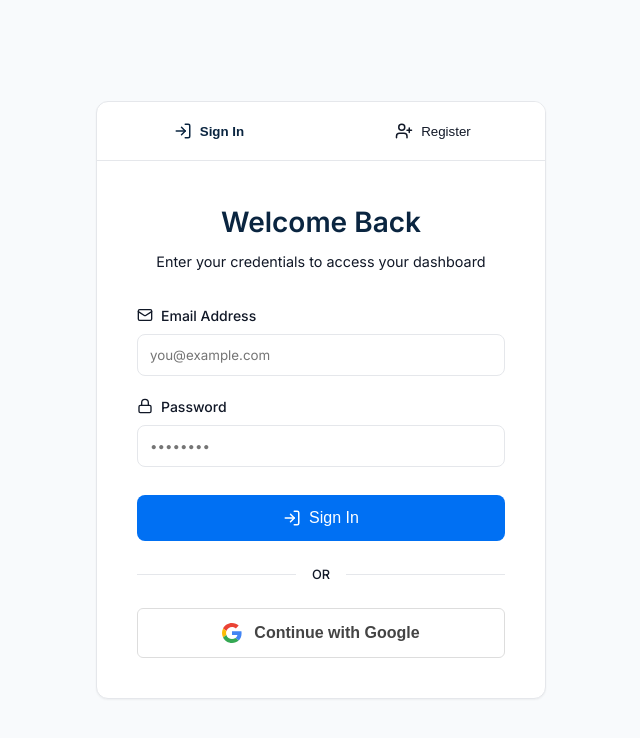
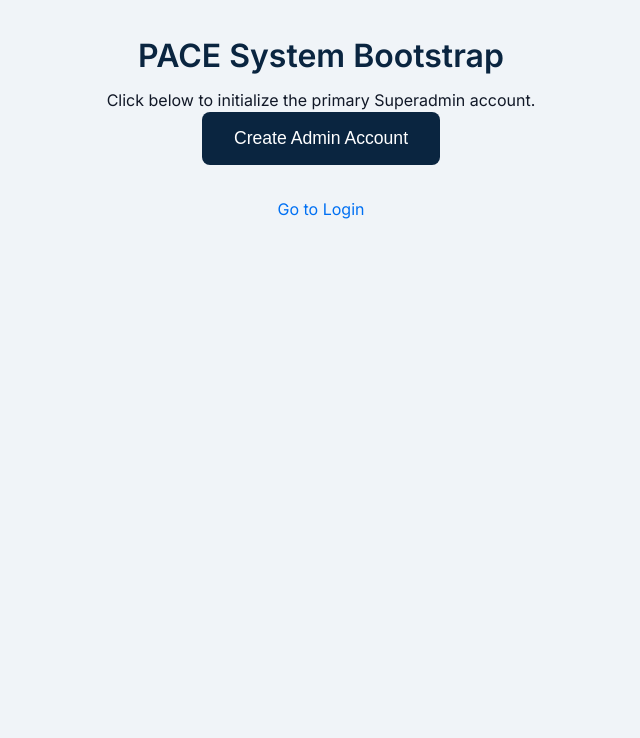
Before and after one commit to neri2tech/PACE, a React (Vite) app: page /bootstrap in a window 1280 px wide. Before the commit this address led to /login. Shown: the top 738 px of the page, without its empty margins (319-959 px from the left). Built offline with nearby package versions, Linux system fonts and the light colour scheme; no server answers.

Commit message:
feat: implement routing architecture and system bootstrap component for superadmin initialization

```diff
--- a/src/App.jsx
+++ b/src/App.jsx
@@ -1,6 +1,7 @@
 import React from 'react';
 import { BrowserRouter as Router, Routes, Route, Navigate } from 'react-router-dom';
 import { SuperadminDashboard, TeacherDashboard, StudentDashboard, Login } from './components/Dashboards';
+import { Bootstrap } from './components/Bootstrap';
 import { AuthProvider, useAuth } from './context/AuthContext';
 import { Layout } from './components/Layout';
 
@@ -18,6 +19,7 @@ function App() {
       <Router>
         <Routes>
           <Route path="/login" element={<Login />} />
+          <Route path="/bootstrap" element={<Bootstrap />} />
           {/* Protected routes – wrapped in Layout for header+sidebar */}
           <Route
             path="/superadmin/*"
--- /dev/null
+++ b/src/components/Bootstrap.jsx
@@ -0,0 +1,62 @@
+import React, { useState } from 'react';
+import { createUserWithEmailAndPassword } from 'firebase/auth';
+import { doc, setDoc } from 'firebase/firestore';
+import { auth, db } from '../firebase';
+
+export const Bootstrap = () => {
+  const [status, setStatus] = useState('');
+  const [loading, setLoading] = useState(false);
+
+  const createAdmin = async () => {
+    setLoading(true);
+    setStatus('Creating...');
+    try {
+      const userCredential = await createUserWithEmailAndPassword(auth, "admin@pace.edu", "PaceAdmin2026!");
+      const uid = userCredential.user.uid;
+
+      await setDoc(doc(db, "users", uid), {
+        email: "admin@pace.edu",
+        role: "superadmin",
+        firstName: "PACE",
+        lastName: "Admin",
+        schoolName: "PACE Academy",
+        createdAt: new Date().toISOString()
+      });
+
+      setStatus('SUCCESS: Superadmin account created! You can now login.');
+    } catch (error) {
+      if (error.code === 'auth/email-already-in-use') {
+        setStatus('INFO: Admin account already exists. Try logging in.');
+      } else {
+        setStatus('ERROR: ' + error.message);
+      }
+    }
+    setLoading(false);
+  };
+
+  return (
+    <div style={{ padding: '2rem', textAlign: 'center', background: '#f0f4f8', height: '100vh' }}>
+      <h1>PACE System Bootstrap</h1>
+      <p>Click below to initialize the primary Superadmin account.</p>
+      <button
+        onClick={createAdmin}
+        disabled={loading}
+        style={{
+          padding: '1rem 2rem',
+          background: 'var(--color-primary, #2563eb)',
+          color: 'white',
+          border: 'none',
+          borderRadius: '8px',
+          cursor: 'pointer',
+          fontSize: '1.1rem'
+        }}
+      >
+        {loading ? 'Processing...' : 'Create Admin Account'}
+      </button>
+      <p style={{ marginTop: '2rem', fontWeight: 'bold' }}>{status}</p>
+      <div style={{ marginTop: '2rem' }}>
+        <a href="/login">Go to Login</a>
+      </div>
+    </div>
+  );
+};
```
